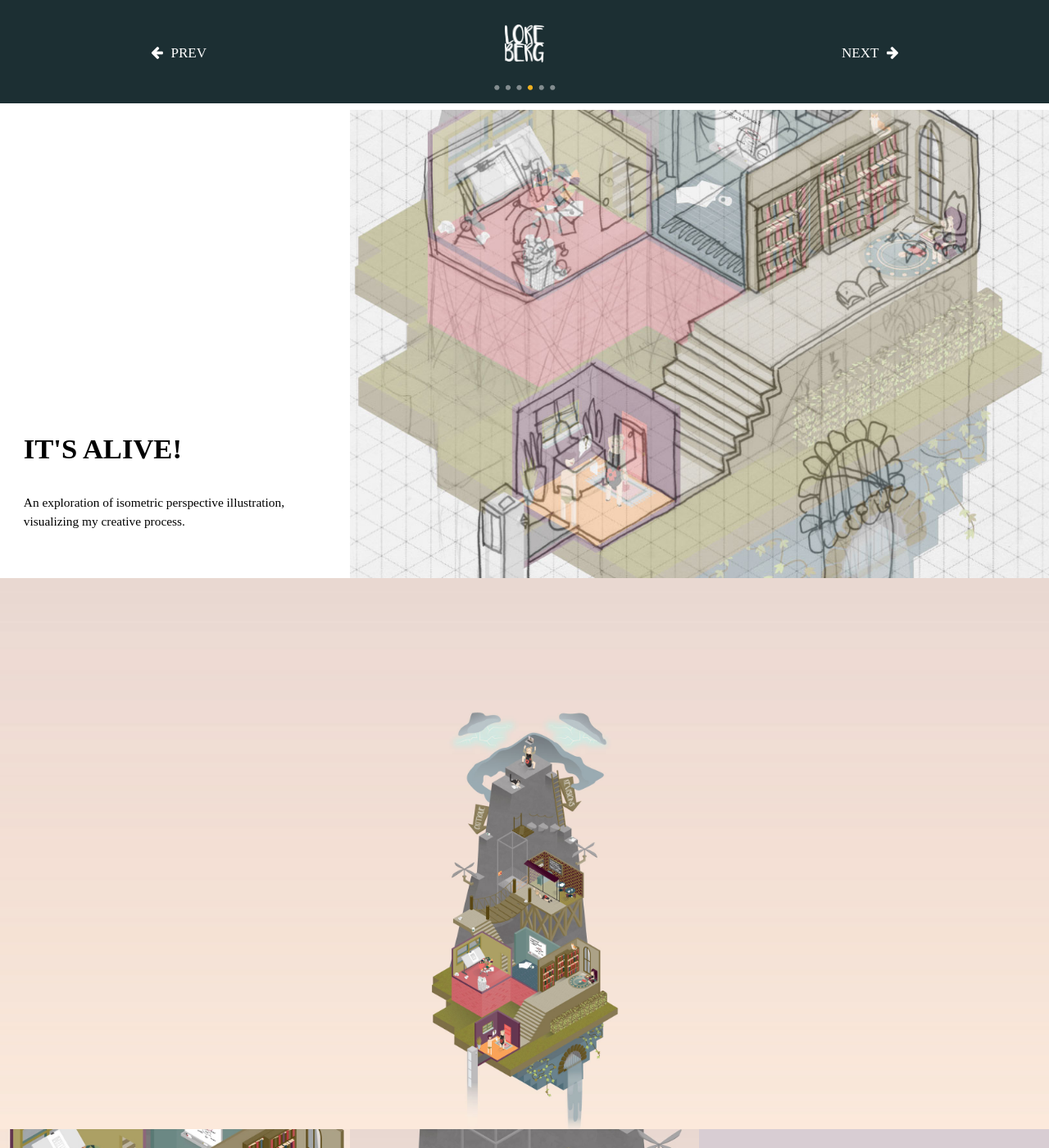
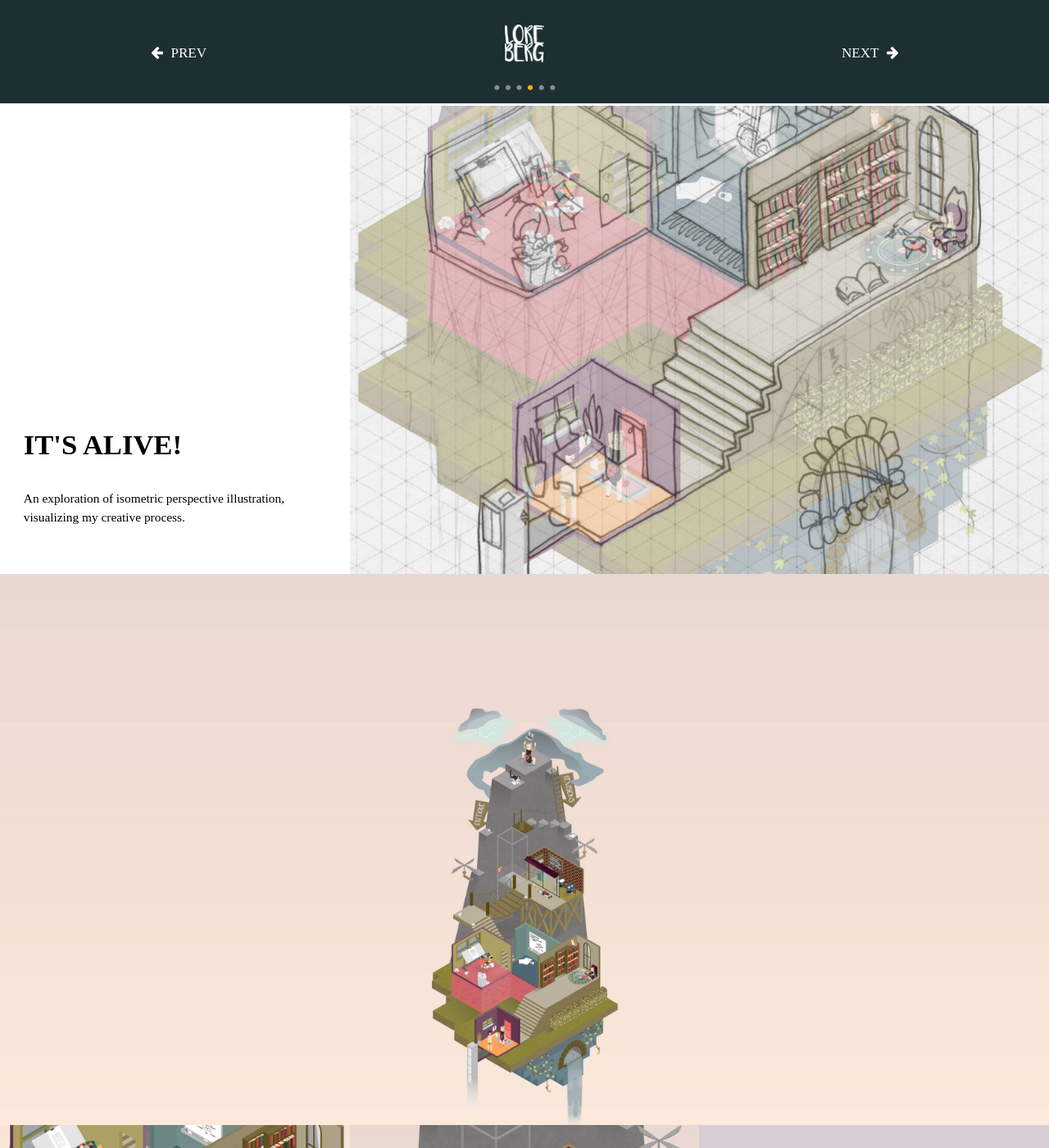
Before and after one commit to laurenberg/graphicsoflore.ca, a Jekyll site: the page built from alive.html, in a window 1280 px wide and 1400 px high. Shown: the whole window at 82% size. Built offline with Jekyll 4.4.1, drawn with Linux system fonts in a browser that asks for light colours; some web fonts are replaced.

Commit message:
cs-pad-first fix

```diff
--- a/css/main.css
+++ b/css/main.css
@@ -531,7 +531,7 @@ h2 {
   }
 
   .cs-pad-first {
-    margin-top: 115px;
+    margin-top: 110px;
   }
 
   .bg-img-quohog {
```
